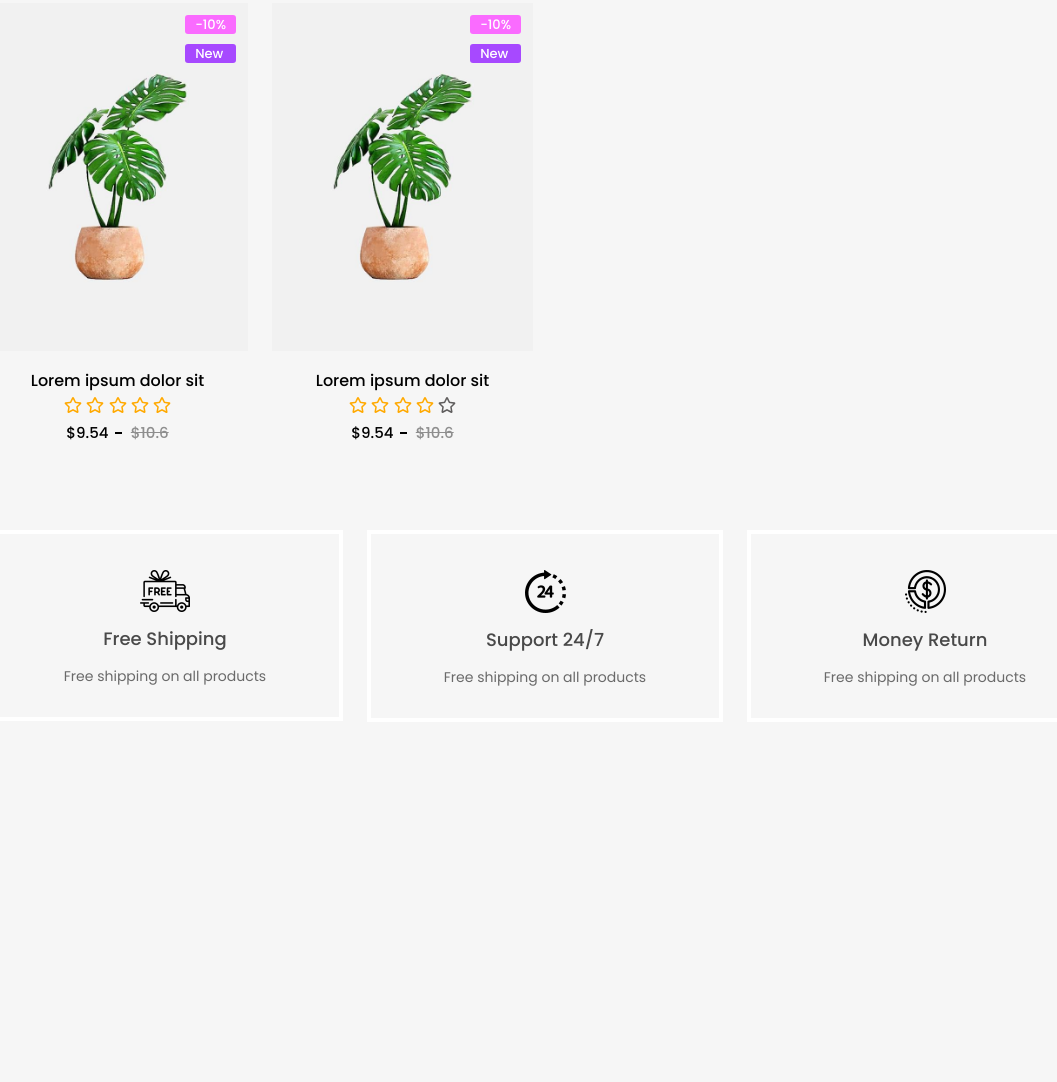
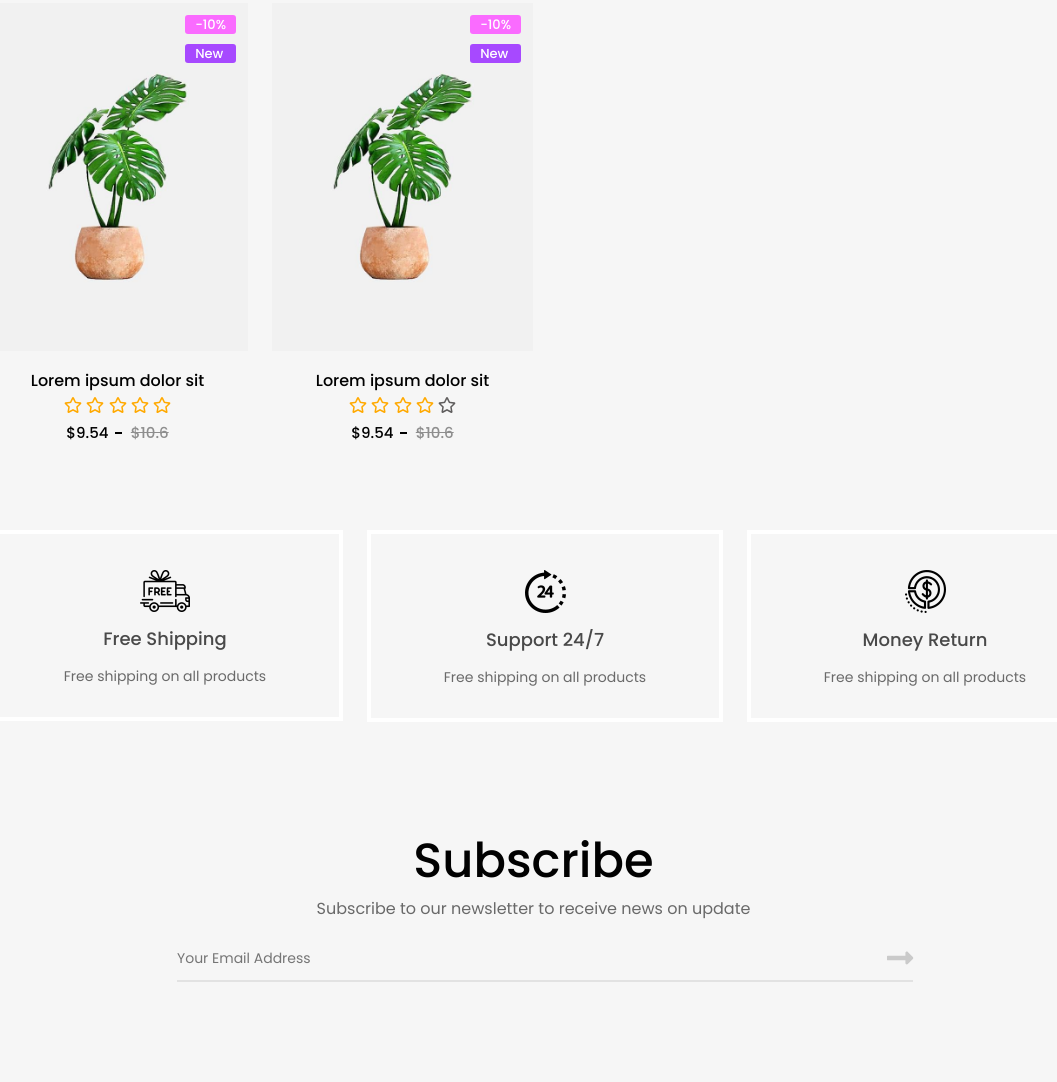
Before and after one commit to mrhm-dev/flone-b5-ecom, a website: page index.html in a window 1280 px wide. Shown: the part 1707-2789 px from the top of the page, without its empty margins (95-1152 px from the left). Before the commit the page ends 2489 px from the top, so only its background shows below. Drawn offline with nearby package versions, Linux system fonts and the light colour scheme.

Commit message:
subscribe form section

```diff
--- a/index.html
+++ b/index.html
@@ -646,6 +646,29 @@
 		</div>
 		<!-- Support end -->
 
+		<!-- Subscribe start -->
+		<div class="container">
+			<div class="row">
+				<div class="col-md-8 offset-md-2">
+					<div class="subscribe-wrapper text-center">
+						<h3>Subscribe</h3>
+						<p>Subscribe to our newsletter to receive news on update</p>
+						<div class="subscribe-form">
+							<div>
+								<input type="email" class="email" placeholder="Your Email Address">
+							</div>
+							<div class="submit">
+								<button class="button">
+									<i class="fas fa-long-arrow-alt-right"></i>
+								</button>
+							</div>
+						</div>
+					</div>
+				</div>
+			</div>
+		</div>
+		<!-- Subscribe end -->
+
 		<!-- JavaScript Bundle with Popper -->
 		<script
 			src="https://cdn.jsdelivr.net/npm/bootstrap@5.0.1/dist/js/bootstrap.bundle.min.js"
--- a/scss/main.scss
+++ b/scss/main.scss
@@ -458,3 +458,56 @@ body {
 		margin: 0 auto;
 	}
 }
+
+// subscribe form
+.subscribe-wrapper {
+	margin-top: 50px;
+	margin-bottom: 100px;
+
+	h3 {
+		font-size: 48px;
+		margin-right: 23px;
+		color: #010101;
+	}
+
+	p {
+		font-size: 16px;
+		font-weight: 400;
+		margin-right: 23px;
+		color: #696969;
+	}
+
+	.subscribe-form {
+		position: relative;
+
+		.email {
+			width: 100%;
+			font-size: 14px;
+			height: 45px;
+			padding: 2px 50px 2px 0;
+			color: #333;
+			outline: none;
+			border: none;
+			border-bottom: 2px solid #e2e2e2;
+			background: transparent;
+			box-shadow: none;
+		}
+
+		.submit {
+			position: absolute;
+			right: 0;
+			bottom: 0;
+			display: inline-block;
+
+			.button {
+				font-size: 30px;
+				height: 45px;
+				padding: 0;
+				transition: 0.3s;
+				color: #cacaca;
+				border: none;
+				background: none;
+			}
+		}
+	}
+}
```
Also changed, not shown: css/style.css, 1 other file.
